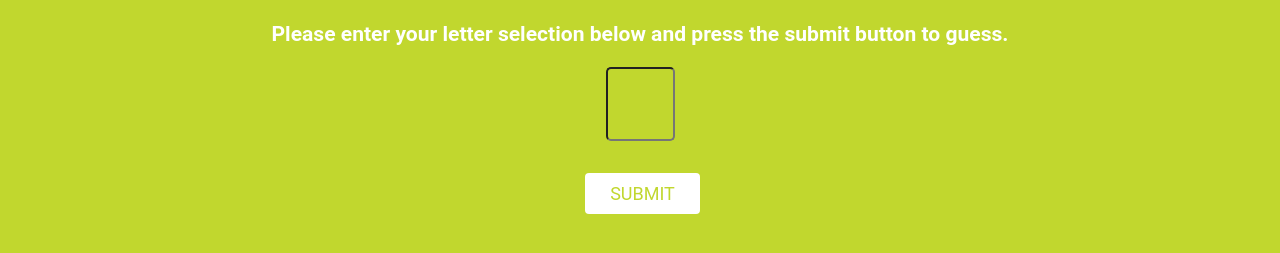
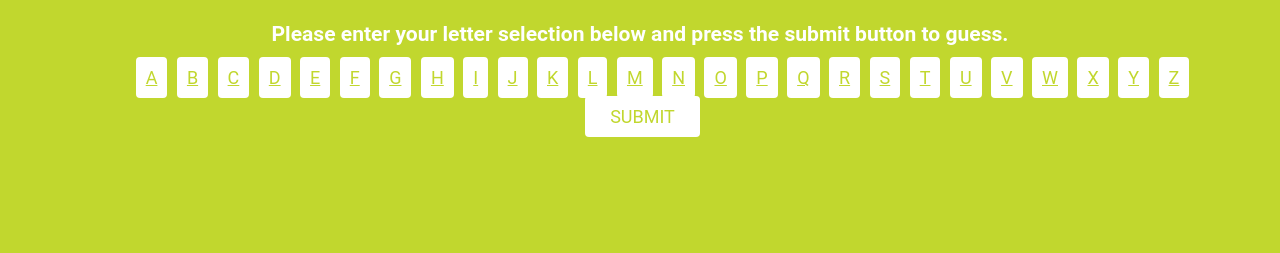
Before and after one commit to stewblack23/javascript-project, a website: page hangman/index.html in a window 1280 px wide. Shown: the part 69-322 px from the top of the page. Drawn offline with Linux system fonts and the light colour scheme.

Commit message:
Added lefter select to to DOM. Going to try and use the id for each letter to select element in word array. # 10:45am to 11:28am.

```diff
--- a/hangman/index.html
+++ b/hangman/index.html
@@ -8,22 +8,37 @@
   <h1>Welcome to Hangman</h1>
   <h3>Please enter your letter selection below and press the submit button to guess.</h3>
   <div class="input-area">
-    <input id="input-letter" type="text" name="letterbox" maxlength="1"><br/><br/>
-  </br/>
+    <ul class="letter-select">
+      <li id="a"><a href="#">a</a></li>
+      <li id="b"><a href="#">b</a></li>
+      <li id="c"><a href="#">c</a></li>
+      <li id="d"><a href="#">d</a></li>
+      <li id="e"><a href="#">e</a></li>
+      <li id="f"><a href="#">f</a></li>
+      <li id="g"><a href="#">g</a></li>
+      <li id="h"><a href="#">h</a></li>
+      <li id="i"><a href="#">i</a></li>
+      <li id="j"><a href="#">j</a></li>
+      <li id="k"><a href="#">k</a></li>
+      <li id="l"><a href="#">l</a></li>
+      <li id="m"><a href="#">m</a></li>
+      <li id="n"><a href="#">n</a></li>
+      <li id="o"><a href="#">o</a></li>
+      <li id="p"><a href="#">p</a></li>
+      <li id="q"><a href="#">q</a></li>
+      <li id="r"><a href="#">r</a></li>
+      <li id="s"><a href="#">s</a></li>
+      <li id="t"><a href="#">t</a></li>
+      <li id="u"><a href="#">u</a></li>
+      <li id="v"><a href="#">v</a></li>
+      <li id="w"><a href="#">w</a></li>
+      <li id="s"><a href="#">x</a></li>
+      <li id="y"><a href="#">y</a></li>
+      <li id="z"><a href="#">z</a></li>
+    </ul>
     <a id="submit-button">submit</a>
   </div>
-
-
-
-
-
-
-
 </div>
-
-
-
-
-  <script src="js/hangman.js"></script>
+<script src="js/hangman.js"></script>
 </body>
 </html>
--- a/hangman/js/hangman.js
+++ b/hangman/js/hangman.js
@@ -7,18 +7,14 @@ var guess = [];
 var guessLives = 6;
 
 
+//Getting elements to be called later
 
-
-//Getting elements to be called later
-document.getElementById("submit-button");
-document.getElementById("input-letter");
 
 //Captureing Keypress in field
 
 
 
-main.lives = 4;
-var lives = 4
+
 // function hangman(){
 //   var findRandom = Math.floor(Math.random() * myword.length);
 //   var pickWord =  myword[findRandom];
--- a/hangman/sass/style.scss
+++ b/hangman/sass/style.scss
@@ -9,6 +9,21 @@ body {
   font-size: 18px;
   color: $color-text-color;
 }
+
+.letter-select li {
+  display:inline-block;
+  a {
+    background-color: $color-text-color;
+    color: $color-background;
+    padding: 10px;
+    border-radius: 4px;
+    margin-left:5px;
+    text-transform: uppercase;
+    text-decoration:none;
+
+  }
+}
+
 
 #input-letter {
   font-family: Roboto,sans-serif;
```
Also changed, not shown: hangman/instucrtions/sudo-code.txt (+4 -3 lines), hangman/css/style.css, 1 other file.
